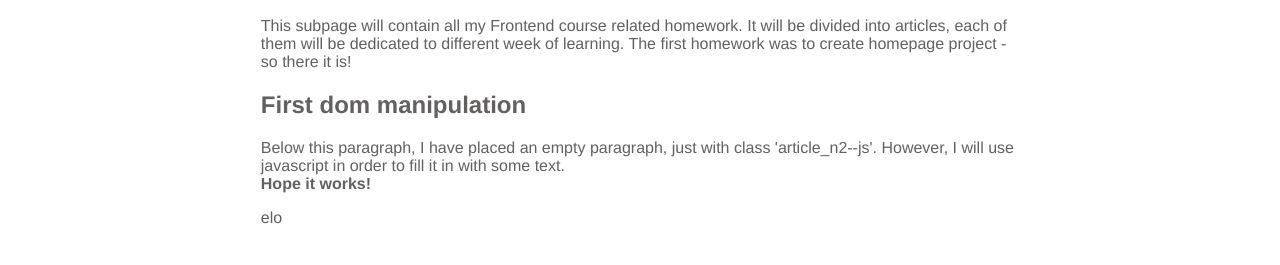
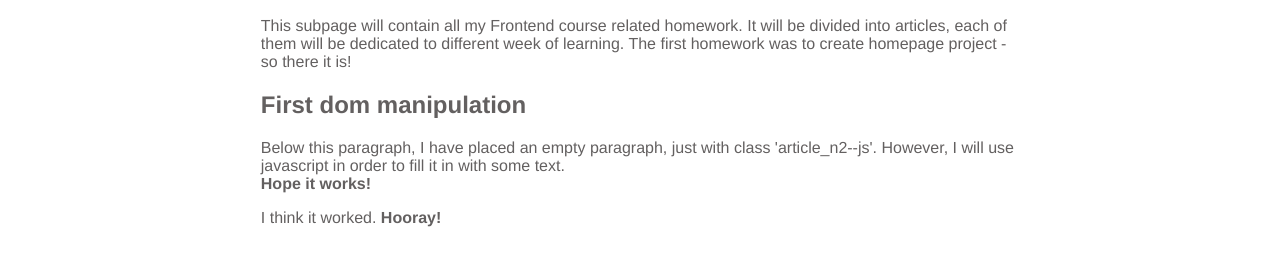
Before and after one commit to Kudlaty-dev/homepage, a plain HTML site: page subpage.html in a window 1280 px wide. Shown: the part 397-662 px from the top of the page. Drawn offline with Linux system fonts and the light colour scheme.

Commit message:
First dom modification using querySelector method

```diff
--- a/exercise.js
+++ b/exercise.js
@@ -1,8 +1,7 @@
 console.log('Hello world')
 const artykul = document.querySelector('.article_n2');
+console.log(artykul);
 
-
-console.log(artykul);
 console.log ('Dupa')
-const text = document.querySelector(".article_n2--js");
+const text = document.querySelector(".article_n2--js").innerHTML = 'I think it worked. <b>Hooray!</b>';
 console.log(text)
--- a/myscript.js
+++ b/myscript.js
@@ -1 +1,5 @@
 alert ('Welcome to my first webpage!')
+
+
+const artykul = document.querySelector('nav');
+console.log(artykul);
--- a/subpage.html
+++ b/subpage.html
@@ -6,7 +6,6 @@
     <meta http-equiv="X-UA-Compatible" content="ie=edge" />
     <title>Mój pierwszy projekt</title>
     <link rel="stylesheet" href="style.css" />
-    <script src="xexercise.js"></script>
   </head>
   <body>
     <header>
@@ -30,19 +29,13 @@
       </article>
       <article class="article_n2">
         <h2>First dom manipulation</h2>
-        <p>
-          Below this paragraph, I have placed an empty paragraph, just with class 'article_n2--js'. However, I
-          will use javascript in order to fill it in with some text.<br />
-          <b>Hope it works!</b>
-          <p class='article_n2--js'>
-              elo
-          </p>
-          <script>const artykul = document.querySelector('.article_n2');
-
-
-            console.log(artykul);</script>
-        </p>
+        Below this paragraph, I have placed an empty paragraph, just with class
+        'article_n2--js'. However, I will use javascript in order to fill it in
+        with some text.<br />
+        <b>Hope it works!</b>
+        <p class="article_n2--js">elo</p>
       </article>
     </section>
   </body>
+  <script src="exercise.js"></script>
 </html>
```
Also changed, not shown: index.html (+2 -1 lines).
